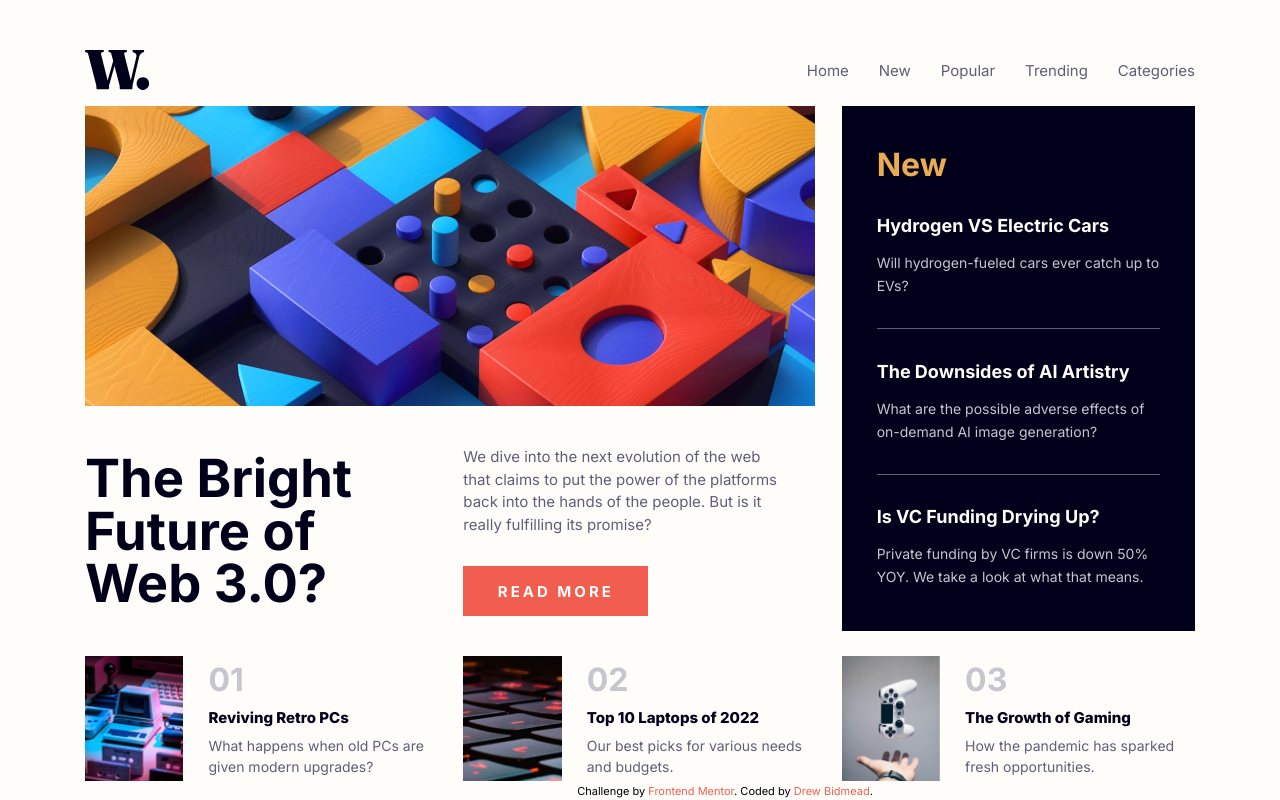
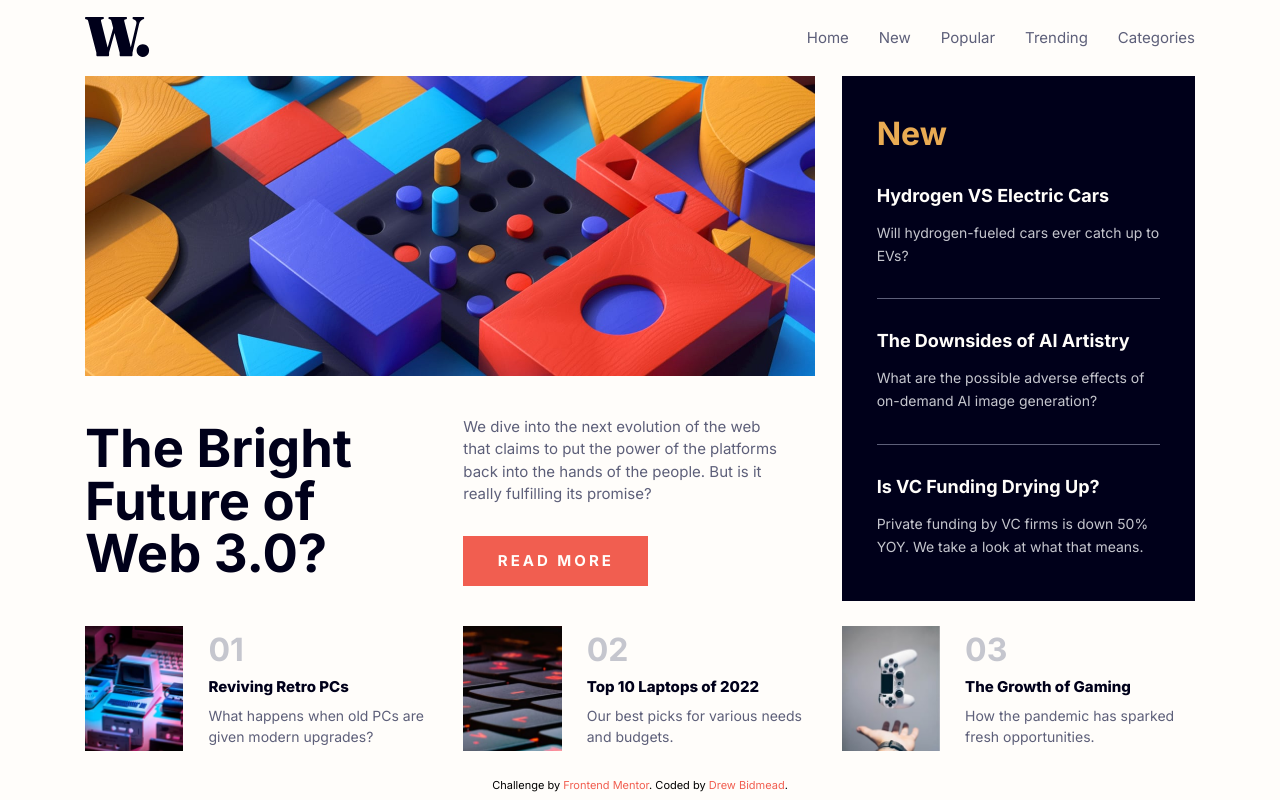
Before and after one commit to dbidmead/news-homepage, a plain HTML site: page index.html in a window 1280 px wide. Shown: the top 800 px of the page. Drawn offline with Linux system fonts and the light colour scheme.

Commit message:
More bug fixes

```diff
--- a/style.css
+++ b/style.css
@@ -25,13 +25,18 @@ body {
     align-items: center;
     flex-direction: column;
     background-color: var(--bg-color);
-    /* padding: 1rem; */
+}
+
+.site-container {
+    display: flex;
+    flex-direction: column;
+    height: 98vh;
 }
 
 .content {
     max-width: 1110px;
     width: 100%;
-    max-height: 810px;
+    max-height: 100%;
     height: 100%;
     margin: auto;
     display: flex;
@@ -261,7 +266,7 @@ hr {
 .attribution {
     font-size: 11px;
     text-align: center;
-    position: absolute;
+    /* position: absolute; */
     bottom: 2px;
     width: 100%;
 }
@@ -280,6 +285,7 @@ hr {
     }
 
     .site-container {
+        display: unset;
         overflow-y: auto;
         overflow-x: hidden;
         position: fixed;
```
